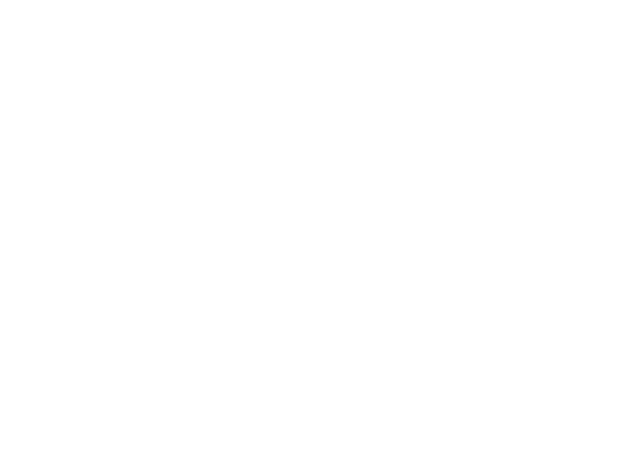
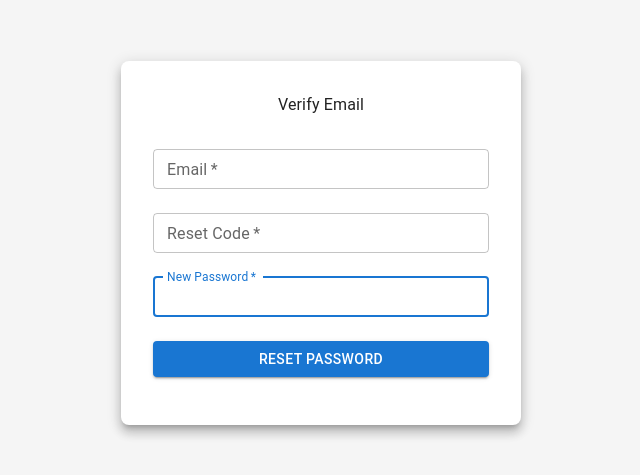
Before and after one commit to sandeshkhadka10/Chat-Application, a React app in the folder frontend/: page /resetPassword in a window 1280 px wide. Before the commit this address had no page. Shown: the part 157-632 px from the top of the page, without its empty margins (319-959 px from the left). Built offline with nearby package versions, Linux system fonts and the light colour scheme; the HTML template or start-up script is replaced by a standard one.

Commit message:
made the reset password ui

```diff
--- a/frontend/src/App.jsx
+++ b/frontend/src/App.jsx
@@ -3,6 +3,7 @@
 import { BrowserRouter as Router, Routes, Route } from "react-router-dom";
 import { AuthProvider } from "./contexts/AuthContext";
 import ForgetPassword from "./pages/ForgetPassword";
+import ResetPassword from "./pages/ResetPassword";
 import { ToastContainer } from "react-toastify";
 import "react-toastify/dist/ReactToastify.css";
 
@@ -15,6 +16,7 @@
           <Route path="/" element={<LandingPage />} />
           <Route path="/auth" element={<Authentication />} />
           <Route path="/forgetPassword" element={<ForgetPassword />} />
+          <Route path='/resetPassword' element={<ResetPassword/>}></Route>
         </Routes>
       </AuthProvider>
       <ToastContainer />
--- /dev/null
+++ b/frontend/src/pages/ResetPassword.jsx
@@ -0,0 +1,152 @@
+import * as React from 'react';
+import Button from '@mui/material/Button';
+import CssBaseline from '@mui/material/CssBaseline';
+import TextField from '@mui/material/TextField';
+import Paper from '@mui/material/Paper';
+import Box from '@mui/material/Box';
+import { createTheme, ThemeProvider } from '@mui/material/styles';
+import { AuthContext } from '../contexts/AuthContext';
+import { ToastContainer, toast } from "react-toastify";
+import "react-toastify/dist/ReactToastify.css";
+
+const defaultTheme = createTheme();
+
+export default function ForgetPassword() {
+    const [email, setEmail] = React.useState();
+    const [resetCode, setResetCode] = React.useState();
+    const [newPassword, setNewPassword] = React.useState();
+    const [resetError, setResetError] = React.useState();
+
+    const { handleResetPassword } = React.useContext(AuthContext);
+
+    let handleResetPasswordAuth = async () => {
+        try {
+            if (!email && !resetCode && !newPassword) {
+                setResetError("Email, Reset Code and New Password are required");
+                return;
+            } else if (!email && !resetCode) {
+                setResetError("Email and Reset Code are required");
+                return;
+            } else if (!email && !newPassword) {
+                setResetError("Email and New Password are required");
+                return;
+            } else if (!resetCode && !newPassword) {
+                setResetError("Reset Code and New Password are required");
+                return;
+            } else if (!email) {
+                setResetError("Email is required");
+                return;
+            } else if (!resetCode) {
+                setResetError("Reset Code is required");
+                return;
+            } else if (!newPassword) {
+                setResetError("New Password is required");
+                return;
+            }
+            setResetError("");
+
+            let result = await handleResetPassword(email, resetCode, newPassword);
+            setEmail("");
+            setResetCode("");
+            setNewPassword("");
+
+        } catch (error) {
+            throw error;
+        }
+    }
+
+    return (
+        <ThemeProvider theme={defaultTheme}>
+            <Box
+                sx={{
+                    height: '100vh',
+                    display: 'flex',
+                    alignItems: 'center',
+                    justifyContent: 'center',
+                    backgroundColor: '#f5f5f5',
+                }}
+            >
+                <CssBaseline />
+
+                <Paper
+                    elevation={8}
+                    sx={{
+                        p: 4,
+                        maxWidth: 400,
+                        width: '100%',
+                        mx: 2,
+                        borderRadius: 2,
+                    }}
+                >
+                    <Box
+                        sx={{
+                            display: 'flex',
+                            flexDirection: 'column',
+                            alignItems: 'center',
+                        }}
+                    >
+
+                        <h2>Verify Email</h2>
+
+                        <Box component="form" noValidate sx={{ mt: 2, width: '100%' }}>
+
+                            <TextField
+                                margin="normal"
+                                required
+                                fullWidth
+                                id="email"
+                                label="Email"
+                                name="email"
+                                value={email || ""}
+                                autoFocus
+                                size="small"
+                                onChange={(e) => setEmail(e.target.value)}
+                            />
+
+                            <TextField
+                                margin="normal"
+                                required
+                                fullWidth
+                                id="resetCode"
+                                label="Reset Code"
+                                name="resetCode"
+                                value={resetCode || ""}
+                                autoFocus
+                                size="small"
+                                onChange={(e) => setResetCode(e.target.value)}
+                            />
+
+                            <TextField
+                                margin="normal"
+                                required
+                                fullWidth
+                                id="newPassword"
+                                label="New Password"
+                                name="newPassword"
+                                value={newPassword || ""}
+                                autoFocus
+                                size="small"
+                                onChange={(e) => setNewPassword(e.target.value)}
+                            />
+
+                            <p style={{ color: "red" }}>{resetError}</p>
+
+                            <Button
+                                type="button"
+                                fullWidth
+                                variant="contained"
+                                sx={{ mt: 2, mb: 2 }}
+                                onClick={handleResetPasswordAuth}
+                            >
+                                Reset Password
+                            </Button>
+
+
+                        </Box>
+                    </Box>
+                </Paper>
+                <ToastContainer />
+            </Box>
+        </ThemeProvider>
+    );
+}
```
